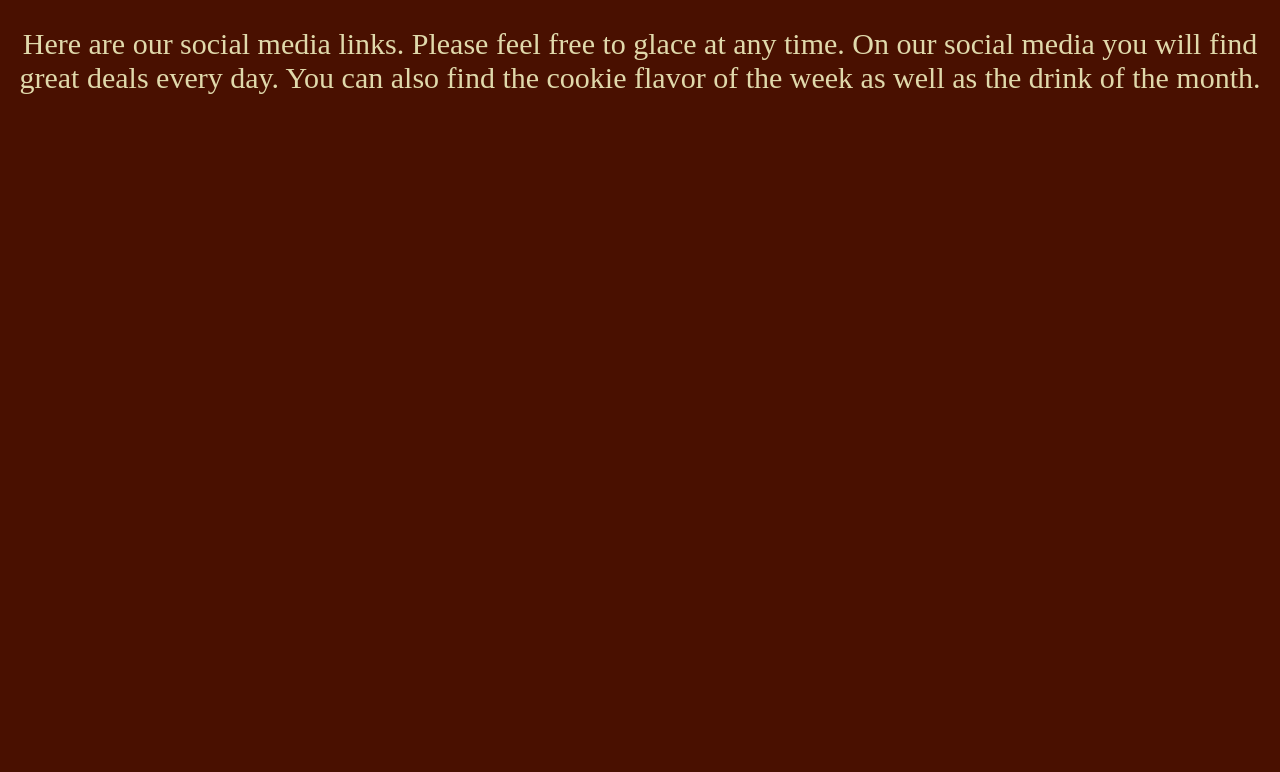
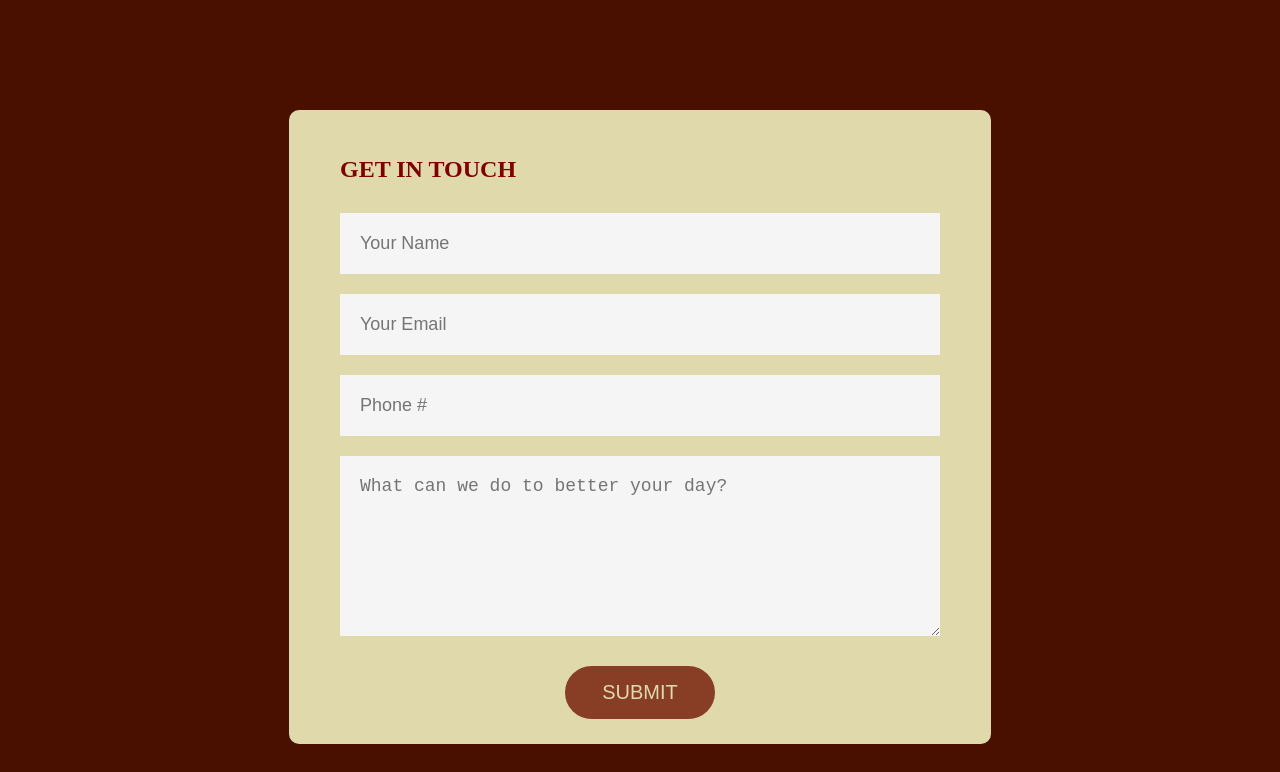
Before and after one commit to lhowe15/Java-Been-Coffee, a plain HTML site: page contact.html in a window 1280 px wide. Shown: the part 548-1320 px from the top of the page. Before the commit the page ends 816 px from the top, so only its background shows below. Drawn offline with Linux system fonts and the light colour scheme.

Commit message:
contact form

```diff
--- a/contact.html
+++ b/contact.html
@@ -16,6 +16,35 @@
             </ul>
         </nav>
         <h1>contact us</h1>
+        <div class="container">
+            <form onsubmit="sendEmail(); reset(); return false;">
+                <h2>GET IN TOUCH</h2>
+                <input type="text" id="name" placeholder="Your Name" required>
+                <input type="email" id="email" placeholder="Your Email" required>
+                <input type="text" id="phone" placeholder="Phone #" required>
+                <textarea id="message" rows="7" placeholder="What can we do to better your day?"></textarea>
+                <button type="submit">SUBMIT</button>
+            </form>
+        </div>
+        <script scr="https://smtpjs.com/v3/smtp.js"></script>
+        <script>
+            function sendEmail(){
+                Email.send({
+    Host : "smtp.gmail.com",
+    Username : "howedesignstudio@gmail.com",
+    Password : "Designer15!!",
+    To : 'howedesignstudio@gmail.com',
+    From : document.getElementById("email").value,
+    Subject : "Java Been Enquiry",
+    Body : "name: " + document.getElementById("name").value
+    +"<br> Email: " + document.getElementById("email").value
+    +"<br> phone#: " + document.getElementById("phone").value
+    +"<br> message: " + document.getElementById("message").value
+}).then(
+  message => alert("Message Sent Successfully")
+);
+            }
+        </script>
         <p>Here are our social media links. Please feel free to glace at any time. On our social media
             you will find great deals every day. You can also find the cookie flavor of the week as well
             as the drink of the month.
--- a/style.css
+++ b/style.css
@@ -47,11 +47,46 @@ body{
     min-height: 100vh;
     max-width: 100%;
 }
-.input-control input:focus{
-    outline: 0;
+.container{
+    width: 100%;
+    height: 100vh;
+    display: flex;
+    align-items: center;
+    justify-content: center;
 }
-.input-control.error input{
-    border-color:rgb(126, 0, 1);
+form{
+    background:rgb(224, 217, 171);
+    display: flex;
+    flex-direction: column;
+    padding: 2vw 4vw;
+    width: 90%;
+    max-width: 600px;
+    border-radius: 10px;
+}
+form h2{
+    color:rgb(126, 0, 1);
+    font-weight: 800;
+    margin-bottom: 20px;
+}
+form input, form textarea{
+    border: 0;
+    margin: 10px 0;
+    padding: 20px;
+    outline: none;
+    background: whitesmoke;
+    font-size: 18px;
+}
+form button {
+    padding: 15px;
+    background:rgb(136, 62, 37);
+    color:rgb(224, 217, 171);
+    font-size: 20px;
+    border: 0;
+    outline: none;
+    cursor: pointer;
+    width: 150px;
+    margin: 20px auto 0;
+    border-radius: 30px;
 }
 .java_logo{
     width: 300px;
```
